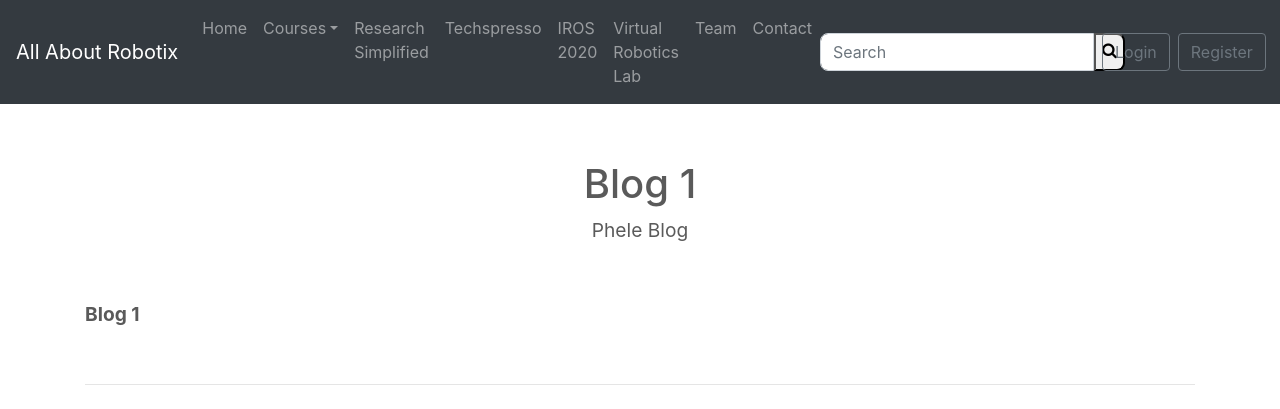
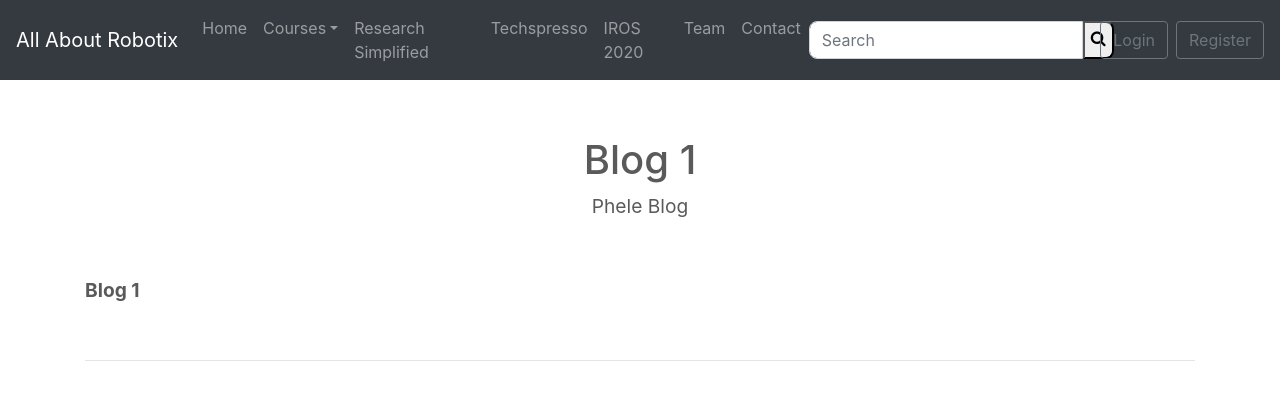
Before and after one commit to gauravsethia08/AllAboutRobotix, a Django app: page /blog/research/1/ in a window 1280 px wide. Shown: the top 409 px of the page. Run offline with Django 3.2, Linux system fonts and the light colour scheme; data comes from the database, SQL or seed files in the repository; data that the repository does not hold is empty; some libraries are stand-ins or nearby versions.

Commit message:
VRL Hidden

```diff
--- a/templates/base.html
+++ b/templates/base.html
@@ -53,9 +53,9 @@
               <li class="nav-item {% block irosactive %} {% endblock irosactive %}">
                 <a class="nav-link" href="{% url 'iros' %}">IROS 2020</a>
               </li>
-              <li class="nav-item {% block vrlactive %} {% endblock vrlactive %}">
+              <!--li class="nav-item {% block vrlactive %} {% endblock vrlactive %}">
                 <a class="nav-link" href="{% url 'lab' %}">Virtual Robotics Lab</a>
-              </li>
+              </li-->
               <li class="nav-item {% block teamactive %} {% endblock teamactive %}">
                 <a class="nav-link" href="{% url 'team' %}">Team</a>
               </li>
```
